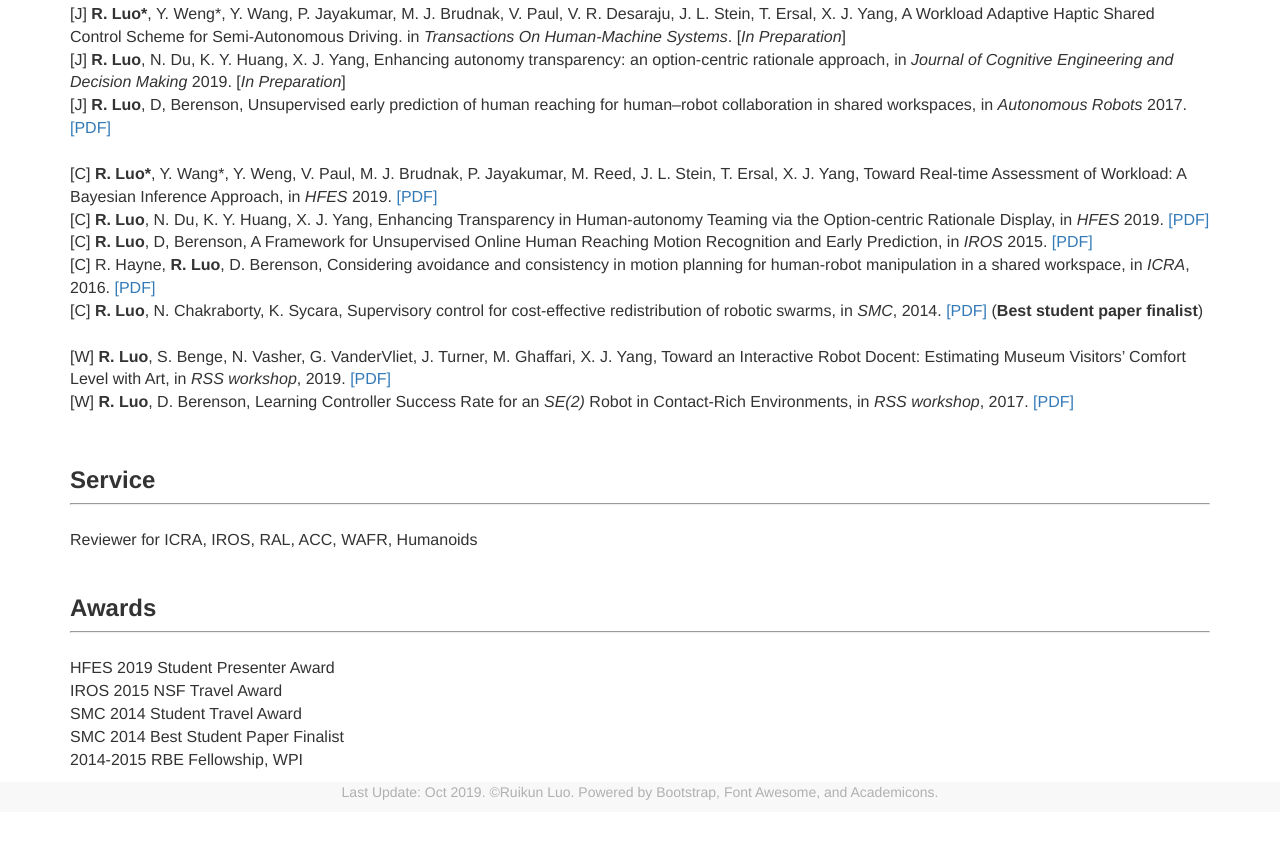
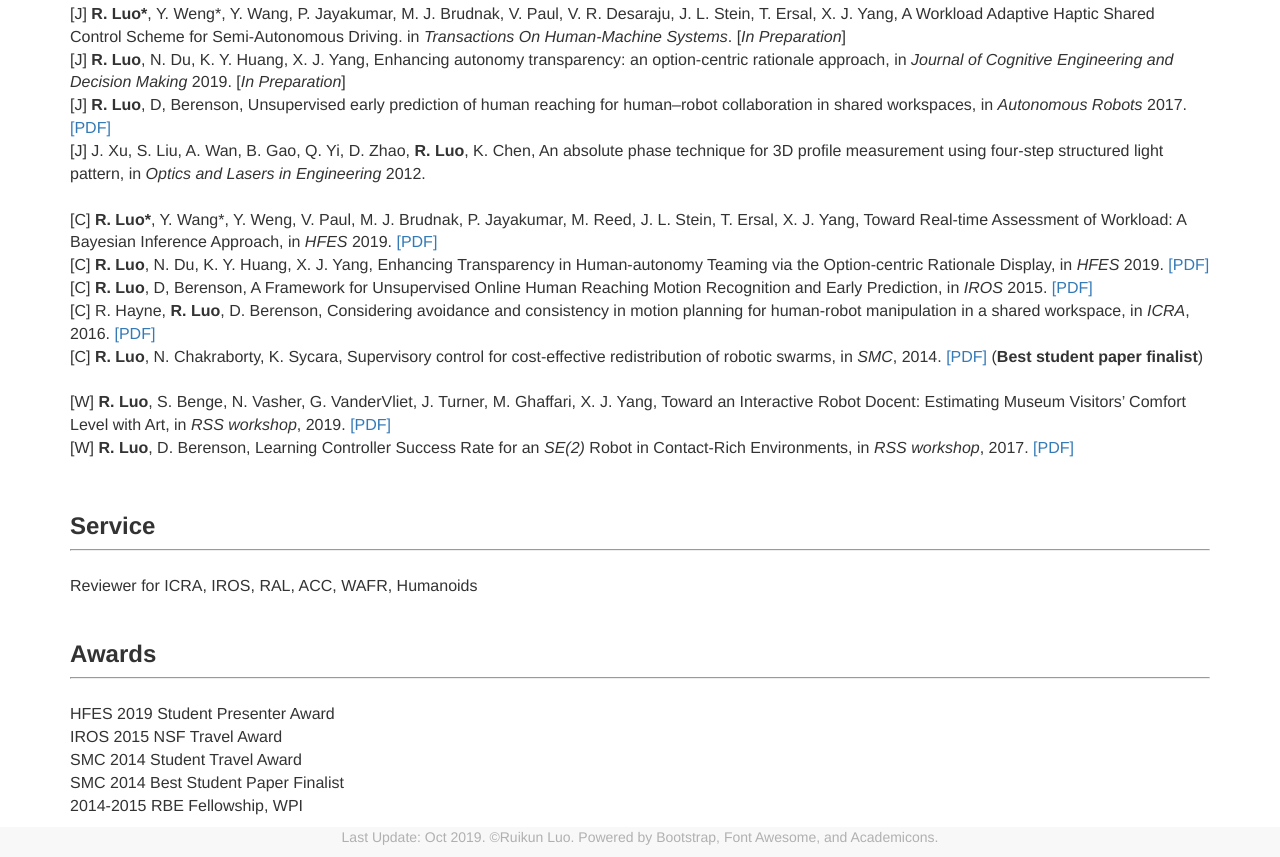
Before and after one commit to ruikunl/ruikunl.github.io, a plain HTML site: page index.html in a window 1280 px wide. Shown: the part 2764-3621 px from the top of the page. Before the commit the page ends 3576 px from the top, so only its background shows below. Drawn offline with nearby package versions, Linux system fonts and the light colour scheme; files whose address does not match are found by name.

Commit message:
Update index.html

```diff
--- a/index.html
+++ b/index.html
@@ -254,6 +254,7 @@
               <li>[J] <b>R. Luo*</b>, Y. Weng*, Y. Wang, P. Jayakumar, M. J. Brudnak, V. Paul, V. R. Desaraju, J. L. Stein, T. Ersal, X. J. Yang, A Workload Adaptive Haptic Shared Control Scheme for Semi-Autonomous Driving. in <span style="font-style:italic">Transactions On Human-Machine Systems</span>. [<em>In Preparation</em>]</li>
               <li>[J] <b>R. Luo</b>, N. Du, K. Y. Huang, X. J. Yang, Enhancing autonomy transparency: an option-centric rationale approach, in <span style="font-style:italic">Journal of Cognitive Engineering and Decision Making</span> 2019. [<em>In Preparation</em>]</li>
               <li>[J] <b>R. Luo</b>, D, Berenson, Unsupervised early prediction of human reaching for human–robot collaboration in shared workspaces, in <span style="font-style:italic">Autonomous Robots</span> 2017. <a href="files/Luo2018_Article_UnsupervisedEarlyPredictionOfH.pdf">[PDF]</a></li>
+              <li>[J] J. Xu, S. Liu, A. Wan, B. Gao, Q. Yi, D. Zhao, <b>R. Luo</b>, K. Chen, An absolute phase technique for 3D profile measurement using four-step structured light pattern, in <span style="font-style:italic">Optics and Lasers in Engineering</span> 2012.</li>
             <br/>
               <li>[C] <b>R. Luo*</b>, Y. Wang*, Y. Weng, V. Paul, M. J. Brudnak, P. Jayakumar, M. Reed, J. L. Stein, T. Ersal, X. J. Yang, Toward Real-time Assessment of Workload: A Bayesian Inference Approach, in <span style="font-style:italic">HFES</span> 2019. <a href="files/HFES2019_Bayesion_inference_workload_estimation.pdf">[PDF]</a></li>
               <li>[C] <b>R. Luo</b>, N. Du, K. Y. Huang, X. J. Yang, Enhancing Transparency in Human-autonomy Teaming via the Option-centric Rationale Display, in <span style="font-style:italic">HFES</span> 2019. <a href="files/HFES2019_Explanation_AI.pdf">[PDF]</a> </li>
```
